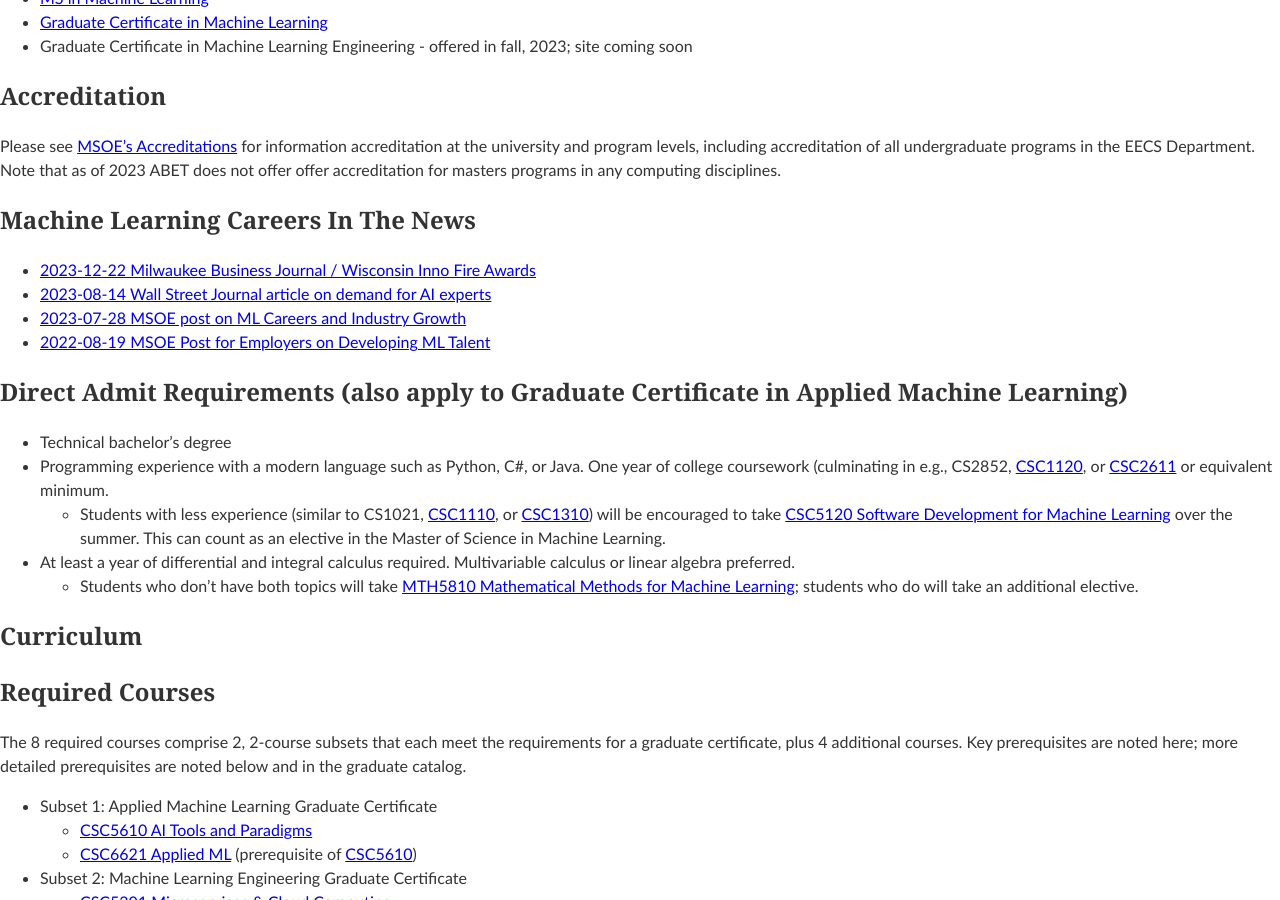
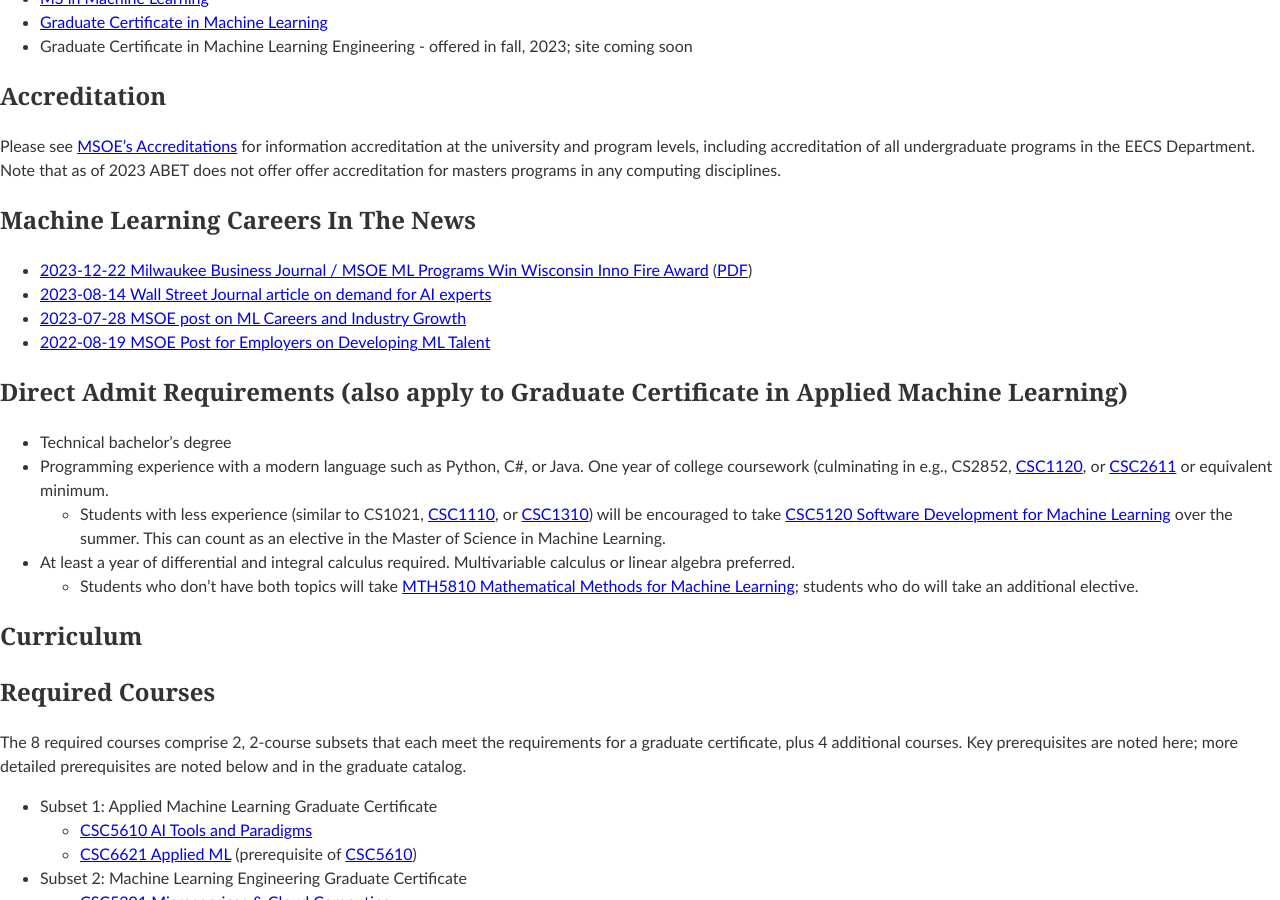
Before and after one commit to edurant/edurant.github.io, a Jekyll site: the page built from advising/msml.md, in a window 1280 px wide and 900 px high, scrolled down 2239 px. Built offline with Jekyll 4.4.1, drawn with Linux system fonts in a browser that asks for light colours; our own code applies the rules of GitHub Pages for plain Markdown files.

Commit message:
MSML: add PDF of MKE Bus J article re MSOE award

```diff
--- a/advising/msml.md
+++ b/advising/msml.md
@@ -64,7 +64,7 @@
 
 # Machine Learning Careers In The News
 
-* [2023-12-22 Milwaukee Business Journal / Wisconsin Inno Fire Awards](https://www.bizjournals.com/milwaukee/inno/stories/awards/2023/12/22/2023-fire-awards-winners.html)
+* [2023-12-22 Milwaukee Business Journal / MSOE ML Programs Win Wisconsin Inno Fire Award](https://www.bizjournals.com/milwaukee/inno/stories/awards/2023/12/22/2023-fire-awards-winners.html) ([PDF](2023-12mkeBusJ-msoeMLGradAward.pdf))
 * [2023-08-14 Wall Street Journal article on demand for AI experts](https://www.wsj.com/articles/artificial-intelligence-jobs-pay-netflix-walmart-230fc3cb)
 * [2023-07-28 MSOE post on ML Careers and Industry Growth](https://online.msoe.edu/engineering/blog/machine-learning-careers-and-industry-growth)
 * [2022-08-19 MSOE Post for Employers on Developing ML Talent](https://online.msoe.edu/engineering/employers)
```
Also changed, not shown: 1 other file.
